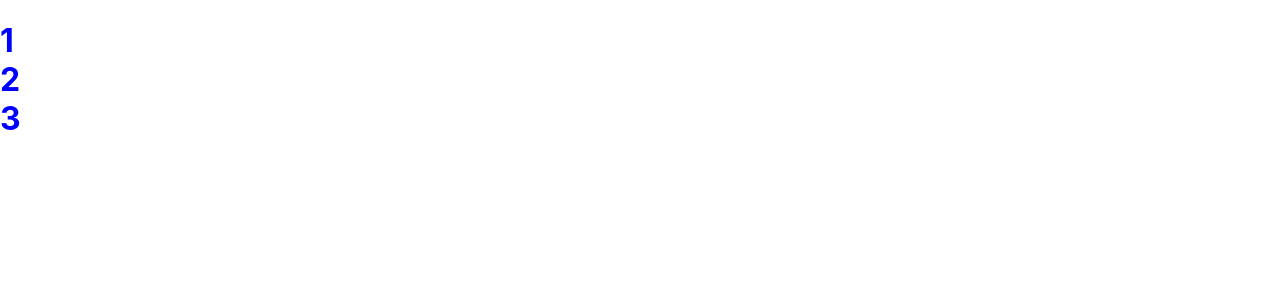
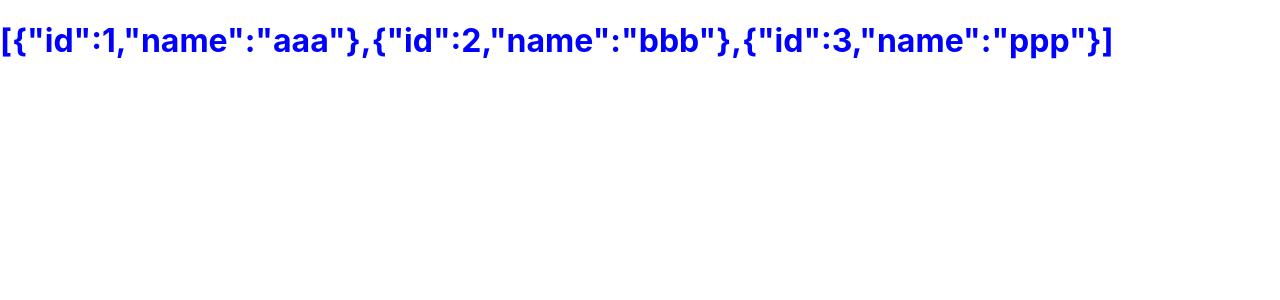
Before and after one commit to ImaMature/reactstudy, a React (Create React App) app: page / in a window 1280 px wide. Shown: the top 300 px of the page. Built offline with nearby package versions, Linux system fonts and the light colour scheme.

Commit message:
map을 이용한 배열 값 변경

```diff
--- a/src/App.js
+++ b/src/App.js
@@ -1,14 +1,25 @@
 import "./App.css";
 
 function App() {
-   let list = [1, 2, 3];
+   const list = [
+      { id: 1, name: "aaa" },
+      { id: 2, name: "bbb" },
+      { id: 3, name: "ccc" },
+   ];
+   const newName = { name: "kkk" };
+   const listNo1 = { ...list[1], ...newName }; //배열 특정 인덱스만 값 바꾸기
+   console.log(list);
+   console.log(listNo1);
+   const updateNameDto = {
+      id: 3,
+      name: "ppp",
+   };
+   //배열에서 특정 key의 value 변경하기
+   const newList = list.map(index => (index.id === updateNameDto.id ? { ...index, ...updateNameDto } : index));
+   const jsonStr = JSON.stringify(newList);
    return (
       <div class="app-style">
-         <h1>
-            {list.map(i => (
-               <div>{i}</div>
-            ))}
-         </h1>
+         <h1>{jsonStr}</h1>
       </div>
    );
 }
```
